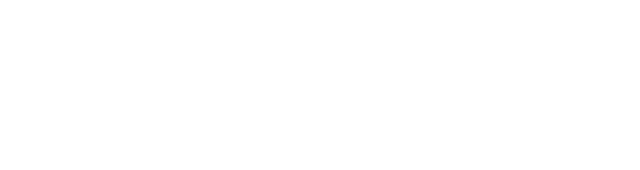
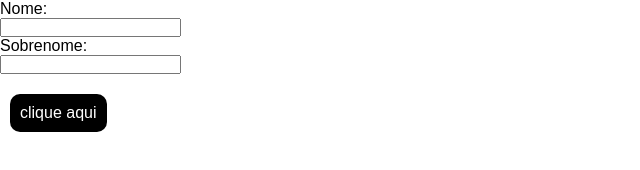
Before and after one commit to rick915/display-block, a plain HTML site: page index.html in a window 1280 px wide. Shown: the whole page, without its empty margins (0-640 px from the left). Drawn offline with Linux system fonts and the light colour scheme.

Commit message:
atividade finalizada

```diff
--- a/index.html
+++ b/index.html
@@ -1,12 +1,27 @@
 <!DOCTYPE html>
 <html lang="en">
+
 <head>
     <meta charset="UTF-8">
     <meta http-equiv="X-UA-Compatible" content="IE=edge">
     <meta name="viewport" content="width=device-width, initial-scale=1.0">
+    <link rel="stylesheet" href="style.css">
     <title>Display Block</title>
 </head>
+
 <body>
+    <form action="">
+        <div>
+            <label for="">Nome: </label>
+            <input type="text">
+        </div>
+        <div>
+            <label for="">Sobrenome: </label>
+            <input type="text">
+        </div>
+    </form>
 
+    <a href="https://google.com">clique aqui</a>
 </body>
+
 </html>
--- /dev/null
+++ b/style.css
@@ -0,0 +1,23 @@
+*{
+    margin: 0;
+    padding: 0;
+    box-sizing: border-box;
+
+    font-family: Arial, Helvetica, sans-serif;
+}
+
+label{
+    display: block;
+}
+
+a{
+    display: block;
+    text-decoration: none;
+    background: black;
+    color: white;
+    padding: 10px;
+    width: fit-content;
+    margin-top: 20px;
+    margin-left: 10px;
+    border-radius: 10px;
+}
```
